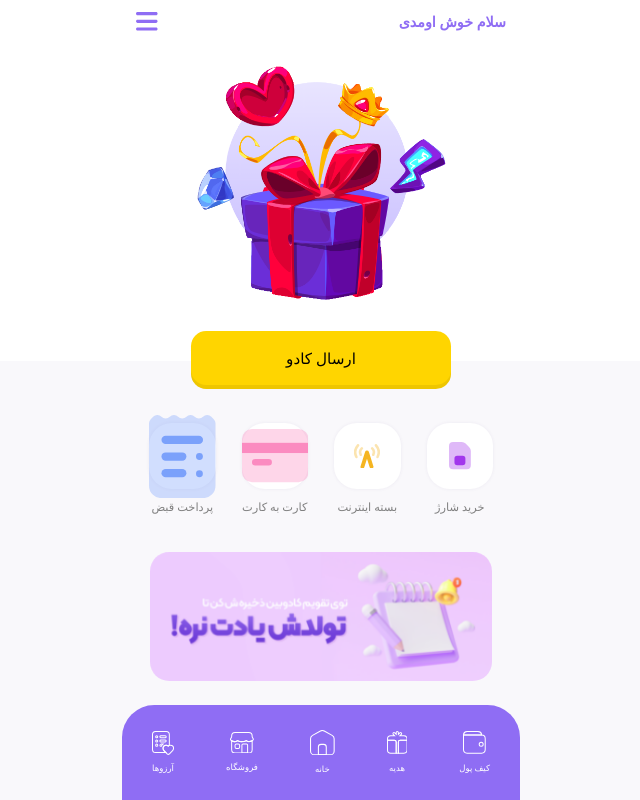
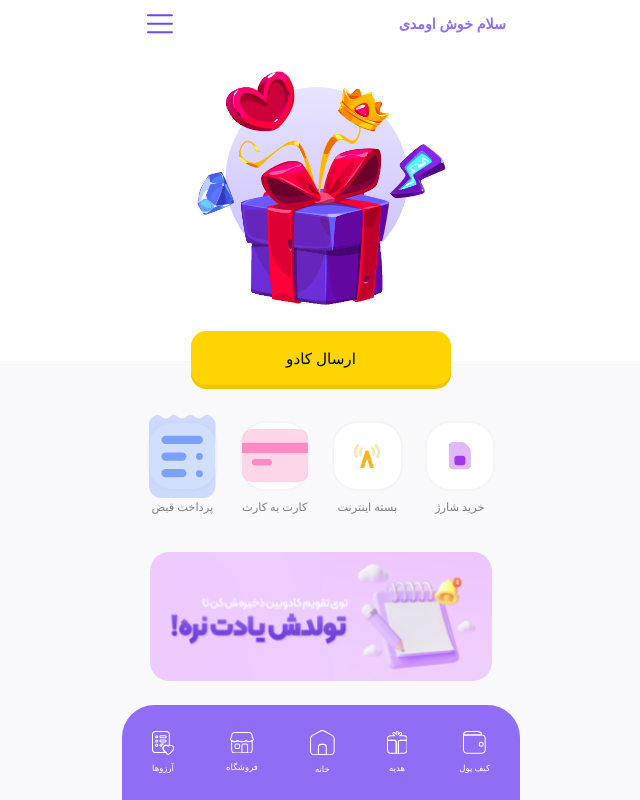
Before and after one commit to trumanshoow/kadobin, a React (Create React App) app: page / in a window 1280 px wide. Shown: the whole page, without its empty margins (319-959 px from the left). Built offline with nearby package versions, Linux system fonts and the light colour scheme.

Commit message:
start now

```diff
--- a/src/assets/icons/bill_card_icon.js
+++ b/src/assets/icons/bill_card_icon.js
@@ -1,7 +1,7 @@
 const BillIcon = (props) => {
     return (
         <>
-            <svg xmlns="http://www.w3.org/2000/svg"viewBox="0 0 19.342 24.177" {...props}>
+            <svg xmlns="http://www.w3.org/2000/svg" viewBox="0 0 19.342 24.177" {...props}>
                 <g transform="translate(-4 -2)">
                     <path
                         d="M19.715,2.5h0a1.71,1.71,0,0,1-2.418,0h0a1.71,1.71,0,0,0-2.418,0h0a1.71,1.71,0,0,1-2.418,0h0a1.71,1.71,0,0,0-2.418,0h0a1.71,1.71,0,0,1-2.418,0h0a1.71,1.71,0,0,0-2.418,0L4.5,3.209A1.71,1.71,0,0,0,4,4.418V22.551a3.626,3.626,0,0,0,3.627,3.627H19.715a3.626,3.626,0,0,0,3.627-3.627V4.418a1.71,1.71,0,0,0-.5-1.209L22.133,2.5A1.71,1.71,0,0,0,19.715,2.5Z"
--- /dev/null
+++ b/src/assets/icons/hamburgMenu_icon.js
@@ -0,0 +1,21 @@
+const HamburgMenuIcon = (props) => {
+    return (
+        <>
+            <svg xmlns="http://www.w3.org/2000/svg" viewBox="0 0 45 45" {...props}>
+                <g id="Group_2345" dateName="Group 2345" transform="translate(-27 -50)">
+                    <g id="Group_2344" dateName="Group 2344">
+                        <line id="_1" dateName="1" x2="22.614" transform="translate(38.386 64.5)" fill="none"
+                              stroke="#6c4aec" strokeLinecap="round" strokeWidth="2"/>
+                        <path id="Path_8297" dateName="Path 8297" d="M0,0H22.614" transform="translate(38.386 72.5)"
+                              fill="none" stroke="#6c4aec" strokeLinecap="round" strokeWidth="2"/>
+                        <line id="_2" dateName="2" x2="22.614" transform="translate(38.386 80.5)" fill="none"
+                              stroke="#6c4aec" strokeLinecap="round" strokeWidth="2"/>
+                        <rect id="Rectangle_1028" dateName="Rectangle 1028" width="45" height="45" rx="13"
+                              transform="translate(27 50)" fill="none"/>
+                    </g>
+                </g>
+            </svg>
+        </>
+    );
+};
+export default HamburgMenuIcon;
--- a/src/components/button/index.js
+++ b/src/components/button/index.js
@@ -1,4 +1,4 @@
-import React from 'react';
+
 import Styles from './button.module.css'
 const Button = ({className ,text , onClick}) => {
     return (
--- a/src/components/input/index.js
+++ b/src/components/input/index.js
@@ -1,4 +1,3 @@
-import React from 'react';
 import Styles from './input.module.css'
 
 const Input = ({type, placeholder, maxLength, className}) => {
--- a/src/pages/home/gift/index.js
+++ b/src/pages/home/gift/index.js
@@ -1,4 +1,3 @@
-
 const GiftPage = () => {
     return (
         <>
--- a/src/pages/home/index.js
+++ b/src/pages/home/index.js
@@ -1,7 +1,5 @@
 
 import Styles from "./home.module.css";
-import {FontAwesomeIcon} from "@fortawesome/react-fontawesome";
-import {faBars} from "@fortawesome/free-solid-svg-icons";
 import Button from "../../components/button";
 import React from "react";
 import ServicesButton from "../../components/ServicesButton";
@@ -9,13 +7,14 @@ import Bill_card_icon from '../../assets/icons/bill_card_icon'
 import Magnetic_card from '../../assets/icons/magnetic_card_icon'
 import Sim_card_icon from '../../assets/icons/sim_card_icon'
 import Radio_tower_card_icon from '../../assets/icons/radio_tower_card_icon'
+import HamburgMenu_icon from "../../assets/icons/hamburgMenu_icon";
 const home = () => {
     return (
             <div className={Styles.body}>
                 <div className={Styles.section}>
                     <div className={Styles.container}>
                         <div className={Styles.header}>
-                            <FontAwesomeIcon icon={faBars} className={Styles.hamburgMenu}/>
+                            <HamburgMenu_icon width="2.5rem"/>
                             <h2>سلام خوش اومدی</h2>
                         </div>
                         <div className={Styles.kadoImg}>
```
Also changed, not shown: package.json (line endings or trailing spaces).
